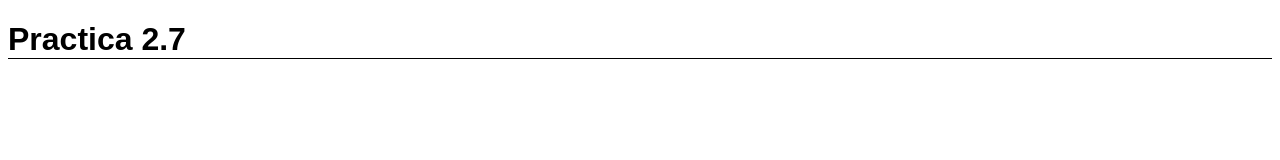
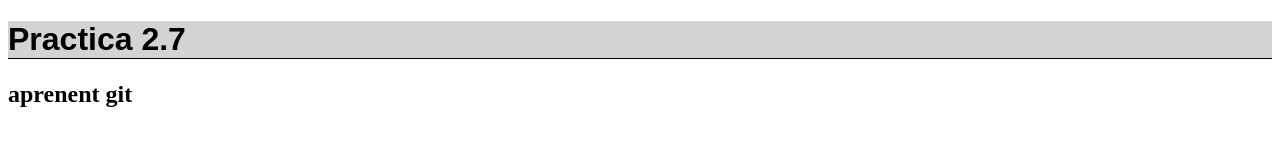
Before and after one commit to Tomaspp-web/2425_IFC33C_DWC, a plain HTML site: page index.html in a window 1280 px wide. Drawn offline with Linux system fonts and the light colour scheme; files that its build step writes are made by us from their sources.

Commit message:
segon commit

```diff
--- a/estilos.css
+++ b/estilos.css
@@ -1,4 +1,5 @@
 h1 {
+    background-color: lightgray;
     font-family: sans-serif;
     border-bottom: 1px solid black;
 }
--- a/index.html
+++ b/index.html
@@ -9,5 +9,6 @@
 </head>
 <body>
     <h1>Practica 2.7</h1>
+    <h2>aprenent git</h2>
 </body>
 </html>
```
